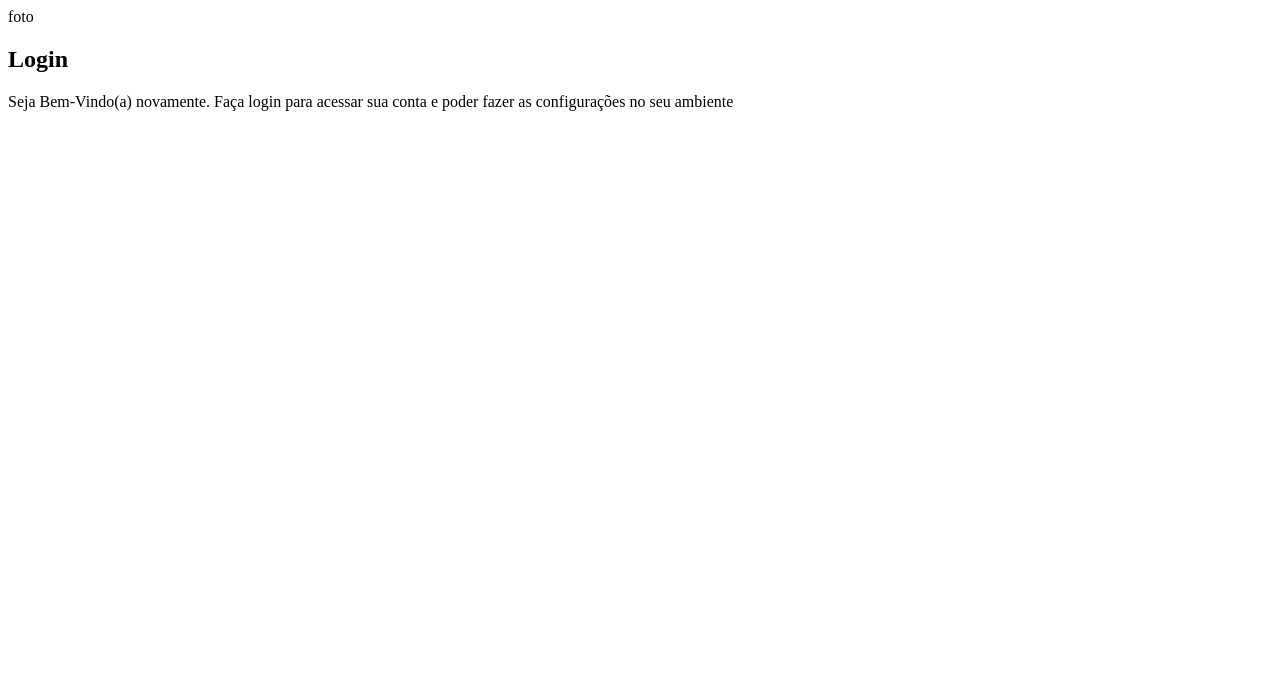
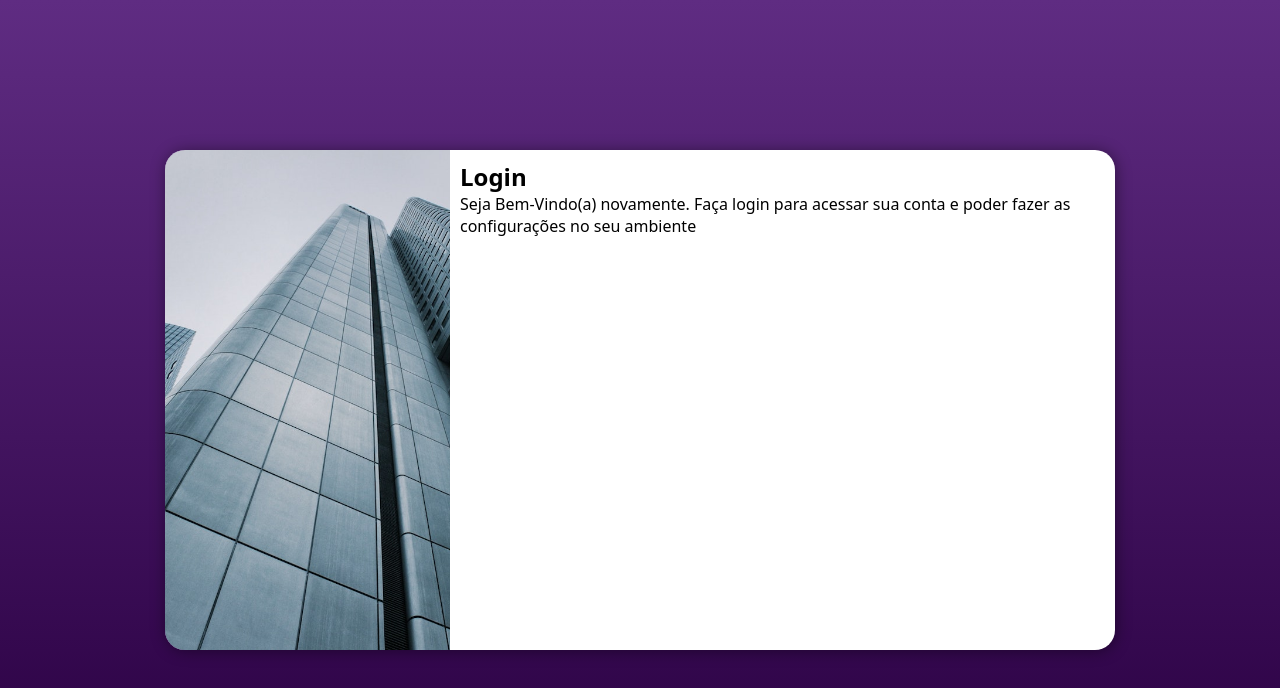
Before and after one commit to math3usSan/projeto-login, a plain HTML site: page index.html in a window 1280 px wide. Drawn offline with Linux system fonts and the light colour scheme.

Commit message:
media query em outros dispositivos

```diff
--- /dev/null
+++ b/estilos/media-query.css
@@ -0,0 +1,45 @@
+@charset "UTF-8";
+
+@media screen and (min-width: 768px) and (max-width: 992px) {
+    body {
+        background-image: linear-gradient(to bottom,#5f2c82, #2a0042);
+    }
+
+    section#login {
+        width: 80vw;
+    }
+
+    section#login > div#imagem {
+        float: left;
+        width: 30%;
+        height: 100%;
+
+        background-position: bottom center;
+    }
+
+    section#login > div#formulario {
+        float: right;
+        width: 70%;
+    }
+}
+
+@media screen and (min-width:992px) {
+    body {
+        background-image: linear-gradient(to bottom,#5f2c82, #2a0042);
+    }
+    section#login {
+        width: 950px;
+    }
+
+    section#login > div#imagem {
+        float: left;
+        width: 30%;
+        height: 100%;
+        background-position: bottom center;
+    }
+
+    section#login > div#formulario {
+        float: right;
+        width: 70%;
+    }
+}
--- a/estilos/style.css
+++ b/estilos/style.css
@@ -5,3 +5,49 @@
     Verde: #49e09d
     Lilas: #5f2c82
 */
+
+* {
+    font-family: system-ui, -apple-system, BlinkMacSystemFont, 'Segoe UI', Roboto, Oxygen, Ubuntu, Cantarell, 'Open Sans', 'Helvetica Neue', sans-serif;
+    padding: 0px;
+    margin: 0px;
+    box-sizing: border-box;
+}
+
+body, html {
+    background-color: #5f2c82;
+    height: 100vh;
+    width: 100vw;
+}
+
+main {
+    height: 100vh;
+    width: 100vw;
+    position: relative;
+}
+
+section#login {
+    position: absolute;
+    top: 50%;
+    left: 50%;
+    transform: translate(-50%, -50%);
+
+    background-color: white;
+    height: 500px;
+    width: 250px;
+    border-radius: 20px;
+    overflow: hidden;
+    box-shadow: 1px 1px 15px rgba(0, 0, 0, 0.432);
+
+    transition: width .3s;
+    transition-timing-function: ease;
+}
+
+section#login > div#imagem {
+    background: #5f2c82 url(../imagens/pexels-pixabay-273209\ \(1\).jpg);
+    height: 200px;
+    background-size: cover;
+}
+
+section#login > div#formulario {
+    padding: 10px;
+}
--- a/index.html
+++ b/index.html
@@ -6,12 +6,13 @@
     <meta name="viewport" content="width=device-width, initial-scale=1.0">
     <title>Login</title>
     <link rel="stylesheet" href="estilos/style.css">
+    <link rel="stylesheet" href="estilos/media-query.css">
 </head>
 <body>
     <main>
         <section id="login">
             <div id="imagem">
-                foto
+                <!-- aqui vai a imagem nas CSS-->
             </div>
             <div id="formulario">
                 <h1>Login</h1>
```
